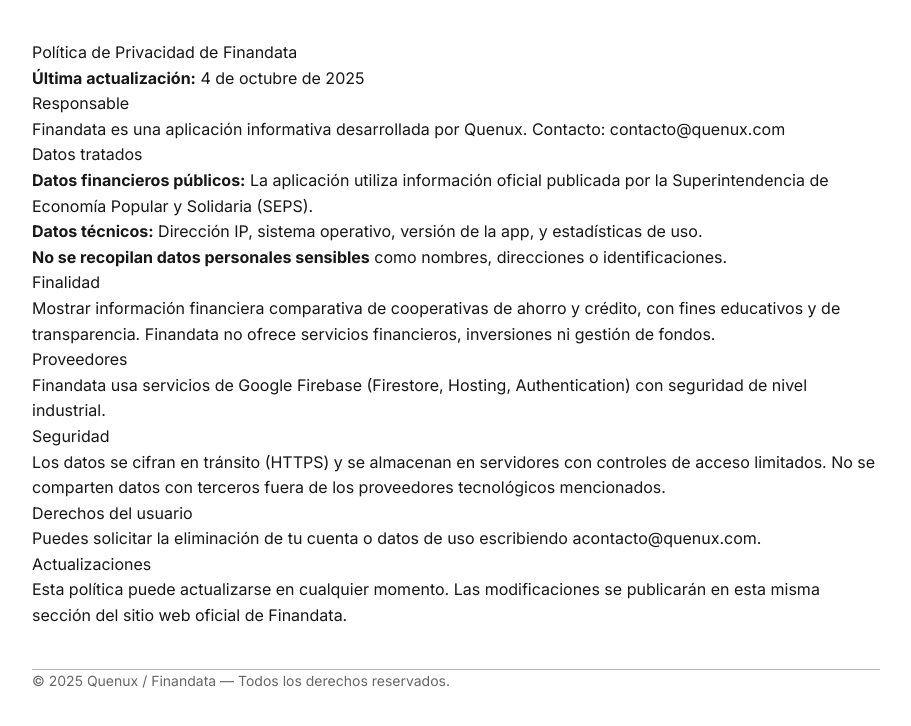
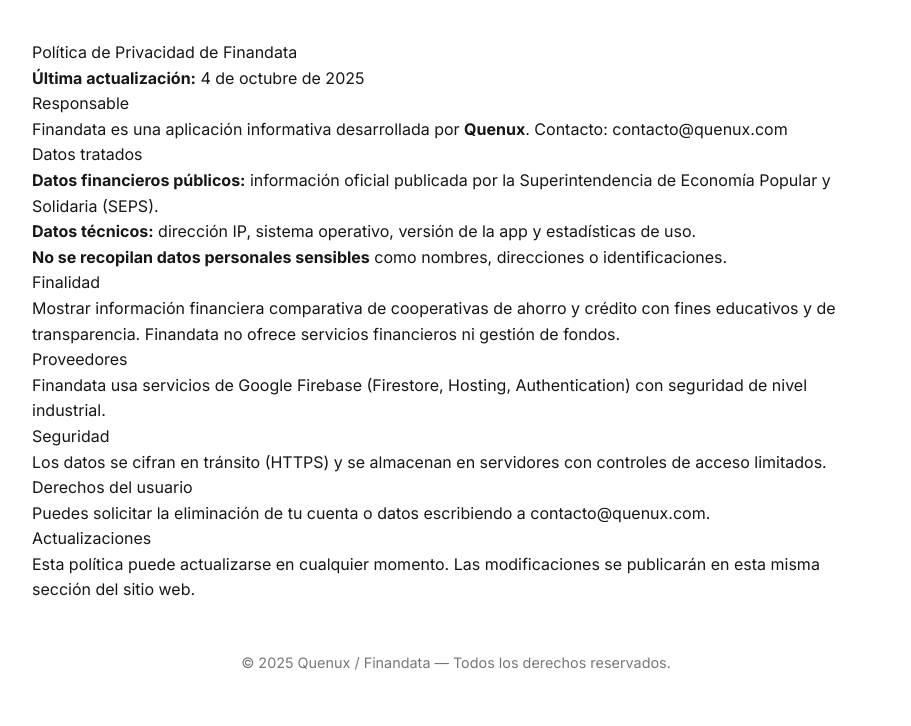
Before and after one commit to Diegoheriberto/quenux-web, a Next.js app: page /legal/privacy/finandata in a window 1280 px wide. Shown: the top 726 px of the page, without its empty margins (184-1095 px from the left). Built offline with nearby package versions, Linux system fonts and the light colour scheme.

Commit message:
Update page.tsx
actualizacion nueva home

```diff
--- a/app/legal/privacy/finandata/page.tsx
+++ b/app/legal/privacy/finandata/page.tsx
@@ -1,54 +1,83 @@
 export default function Page() {
   return (
-    <main style={{ maxWidth: 880, margin: "40px auto", padding: "0 16px", lineHeight: 1.6 }}>
+    <main
+      style={{
+        maxWidth: 880,
+        margin: "40px auto",
+        padding: "0 16px",
+        lineHeight: 1.6,
+      }}
+    >
       <h1>Política de Privacidad de Finandata</h1>
-      <p><strong>Última actualización:</strong> 4 de octubre de 2025</p>
+      <p>
+        <strong>Última actualización:</strong> 4 de octubre de 2025
+      </p>
 
       <h2>Responsable</h2>
       <p>
-        Finandata es una aplicación informativa desarrollada por Quenux.
-        Contacto: <a href="mailto:contacto@quenux.com">contacto@quenux.com</a>
+        Finandata es una aplicación informativa desarrollada por{" "}
+        <strong>Quenux</strong>. Contacto:{" "}
+        <a href="mailto:contacto@quenux.com">contacto@quenux.com</a>
       </p>
 
       <h2>Datos tratados</h2>
       <ul>
-        <li><strong>Datos financieros públicos:</strong> La aplicación utiliza información oficial publicada por la Superintendencia de Economía Popular y Solidaria (SEPS).</li>
-        <li><strong>Datos técnicos:</strong> Dirección IP, sistema operativo, versión de la app, y estadísticas de uso.</li>
-        <li><strong>No se recopilan datos personales sensibles</strong> como nombres, direcciones o identificaciones.</li>
+        <li>
+          <strong>Datos financieros públicos:</strong> información oficial
+          publicada por la Superintendencia de Economía Popular y Solidaria
+          (SEPS).
+        </li>
+        <li>
+          <strong>Datos técnicos:</strong> dirección IP, sistema operativo,
+          versión de la app y estadísticas de uso.
+        </li>
+        <li>
+          <strong>No se recopilan datos personales sensibles</strong> como
+          nombres, direcciones o identificaciones.
+        </li>
       </ul>
 
       <h2>Finalidad</h2>
       <p>
-        Mostrar información financiera comparativa de cooperativas de ahorro y crédito, con fines educativos y de transparencia.
-        Finandata no ofrece servicios financieros, inversiones ni gestión de fondos.
+        Mostrar información financiera comparativa de cooperativas de ahorro y
+        crédito con fines educativos y de transparencia. Finandata no ofrece
+        servicios financieros ni gestión de fondos.
       </p>
 
       <h2>Proveedores</h2>
       <p>
-        Finandata usa servicios de Google Firebase (Firestore, Hosting, Authentication) con seguridad de nivel industrial.
+        Finandata usa servicios de Google Firebase (Firestore, Hosting,
+        Authentication) con seguridad de nivel industrial.
       </p>
 
       <h2>Seguridad</h2>
       <p>
-        Los datos se cifran en tránsito (HTTPS) y se almacenan en servidores con controles de acceso limitados.
-        No se comparten datos con terceros fuera de los proveedores tecnológicos mencionados.
+        Los datos se cifran en tránsito (HTTPS) y se almacenan en servidores con
+        controles de acceso limitados.
       </p>
 
       <h2>Derechos del usuario</h2>
       <p>
-        Puedes solicitar la eliminación de tu cuenta o datos de uso escribiendo a
+        Puedes solicitar la eliminación de tu cuenta o datos escribiendo a{" "}
         <a href="mailto:contacto@quenux.com">contacto@quenux.com</a>.
       </p>
 
       <h2>Actualizaciones</h2>
       <p>
-        Esta política puede actualizarse en cualquier momento. Las modificaciones se publicarán en esta misma sección del sitio web oficial de Finandata.
+        Esta política puede actualizarse en cualquier momento. Las
+        modificaciones se publicarán en esta misma sección del sitio web.
       </p>
 
-      <hr style={{ marginTop: 40, opacity: 0.3 }} />
-      <p style={{ fontSize: 14, color: "#666" }}>
-        © {new Date().getFullYear()} Quenux / Finandata — Todos los derechos reservados.
-      </p>
+      <footer
+        style={{
+          marginTop: "3rem",
+          textAlign: "center",
+          fontSize: "0.9rem",
+          color: "#777",
+        }}
+      >
+        © 2025 Quenux / Finandata — Todos los derechos reservados.
+      </footer>
     </main>
   );
 }
```
